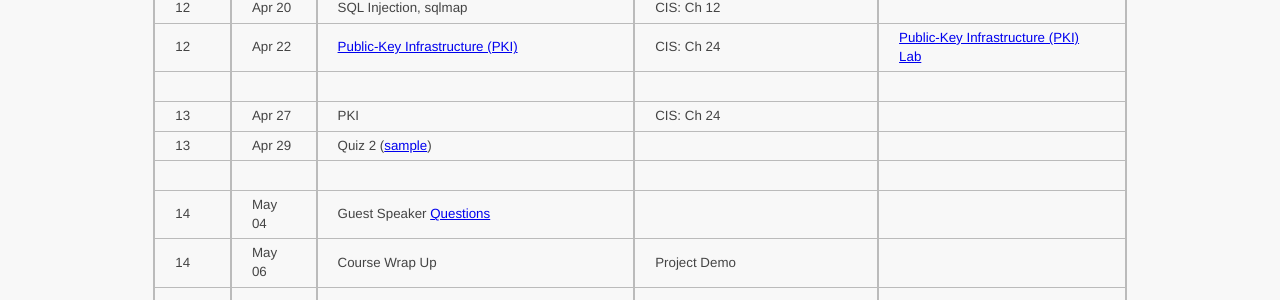
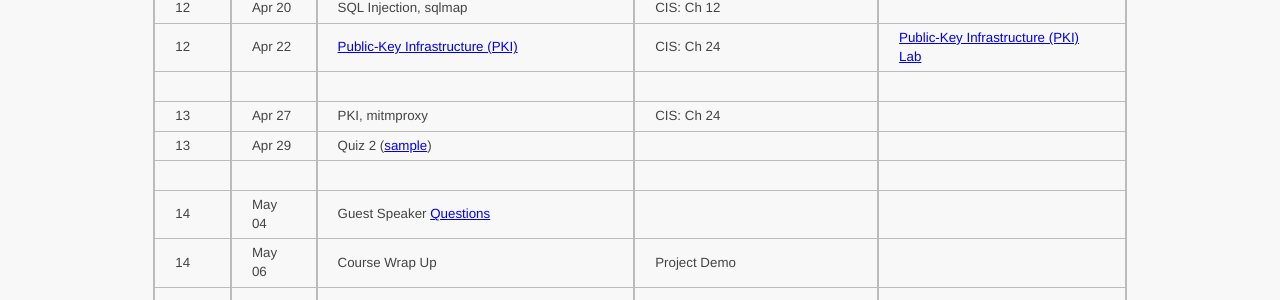
Before and after one commit to ycpcs/cs335-spring2021, a Jekyll site: the page built from schedule/index.md, in a window 1280 px wide. Shown: the part 1198-1498 px from the top of the page. Built offline with Jekyll 4.4.1, drawn with Linux system fonts in a browser that asks for light colours.

Commit message:
mitmproxy

```diff
--- a/schedule/index.md
+++ b/schedule/index.md
@@ -45,7 +45,7 @@ CIS: <a href="https://www.amazon.com/Computer-Internet-Security-Hands-Approach/d
 > 12 | Apr 20 | SQL Injection, sqlmap | CIS: Ch 12 |
 > 12 | Apr 22 | [Public-Key Infrastructure (PKI)](../slides/24_PKI.pdf)  | CIS: Ch 24 | [Public-Key Infrastructure (PKI) Lab](../labs/pki.html)
 > | | | |
-> 13 | Apr 27 | PKI | CIS: Ch 24 |
+> 13 | Apr 27 | PKI, mitmproxy | CIS: Ch 24 |
 > 13 | Apr 29 | Quiz 2 ([sample](../assignments/quiz2.html)) | |
 > | | | |
 > 14 | May 04 | Guest Speaker [Questions](guest_speaker.html) | |
```
